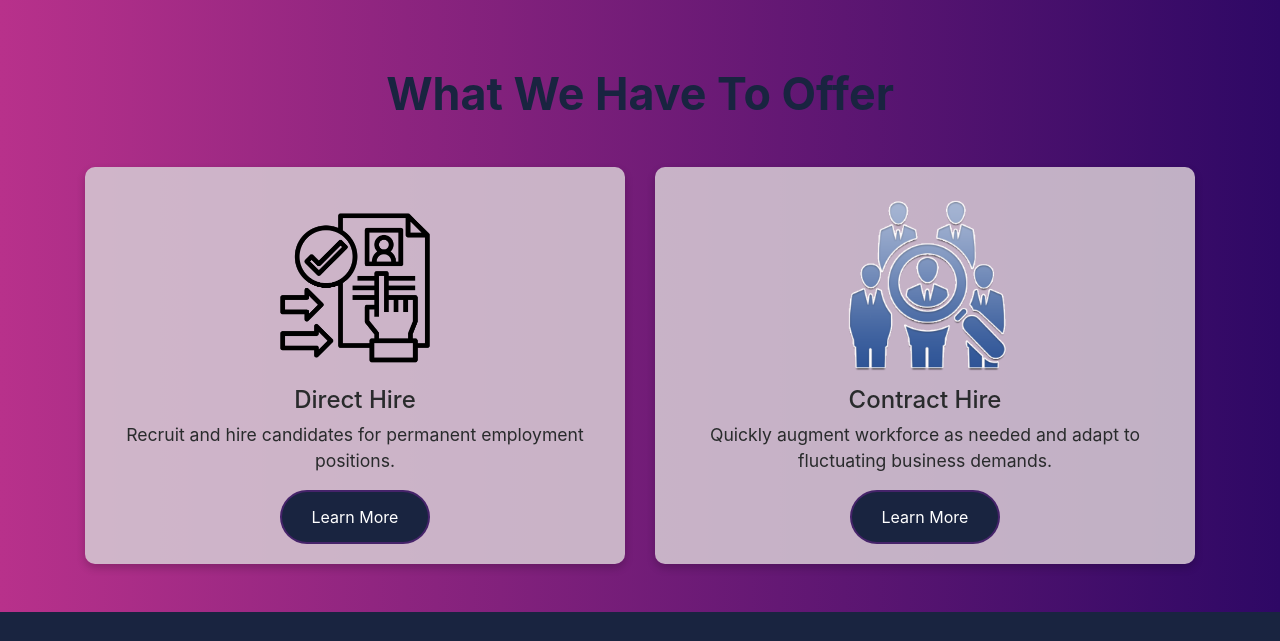
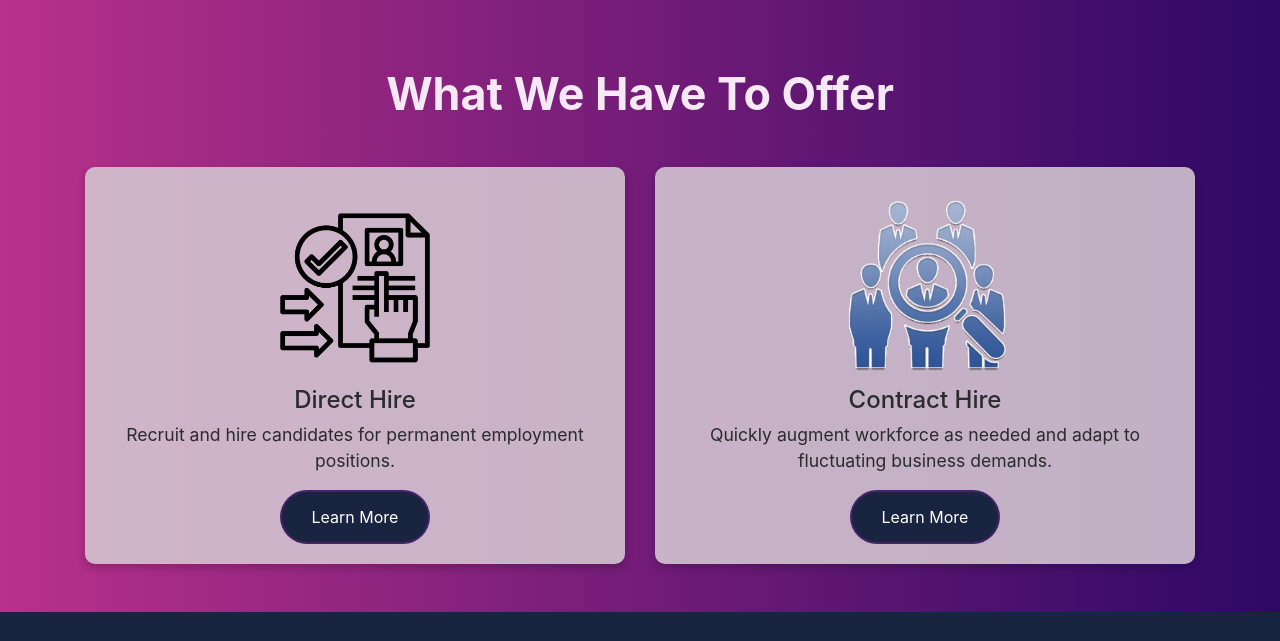
Before and after one commit to AbdulHannanS/immensemak, a plain HTML site: page services.html in a window 1280 px wide. Shown: the part 122-763 px from the top of the page. Drawn offline with nearby package versions, Linux system fonts and the light colour scheme.

Commit message:
changed service font colour

```diff
--- a/services.html
+++ b/services.html
@@ -67,7 +67,7 @@
 
     <!-- Services Section -->
     <div class="container my-3 py-2">
-        <h2 class="text-center font-weight-bold my-5" data-aos="fade-up" data-aos-delay="0" data-aos-duration="1000" data-aos-once="true" style="font-size: xx-large; color:#192440 ;">
+        <h2 class="text-center font-weight-bold my-5" data-aos="fade-up" data-aos-delay="0" data-aos-duration="1000" data-aos-once="true" style="font-size: xx-large; color:#f6e8f4 ;">
             What We Have To Offer
         </h2>
         <div class="row">
```
